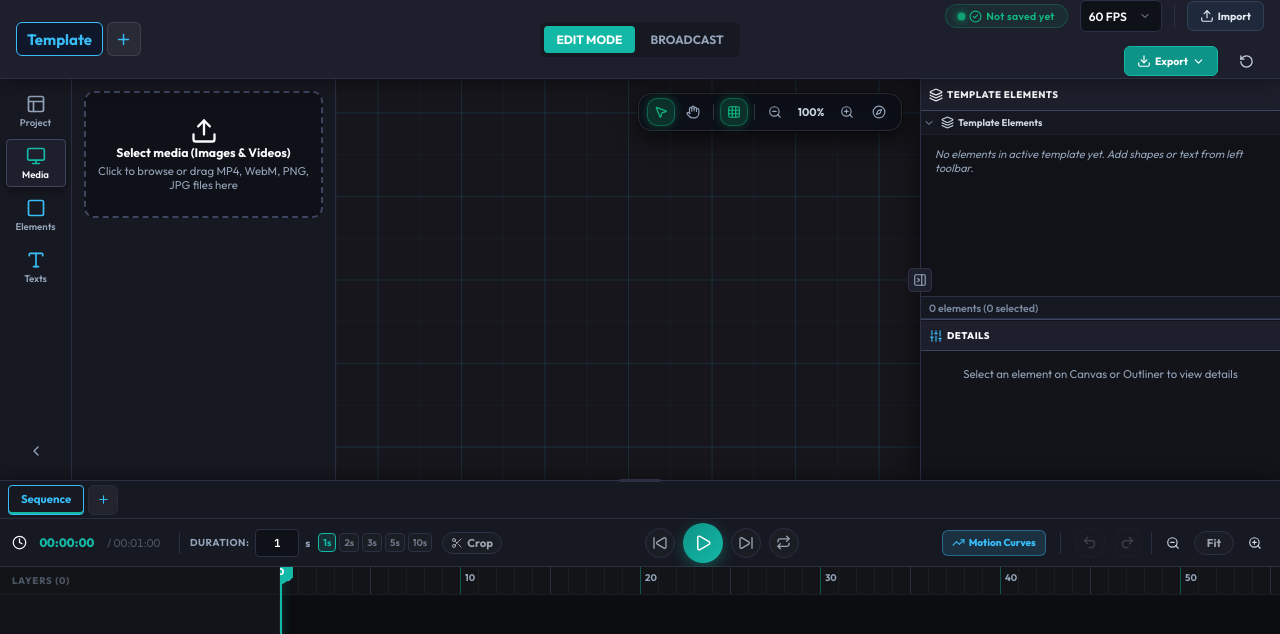
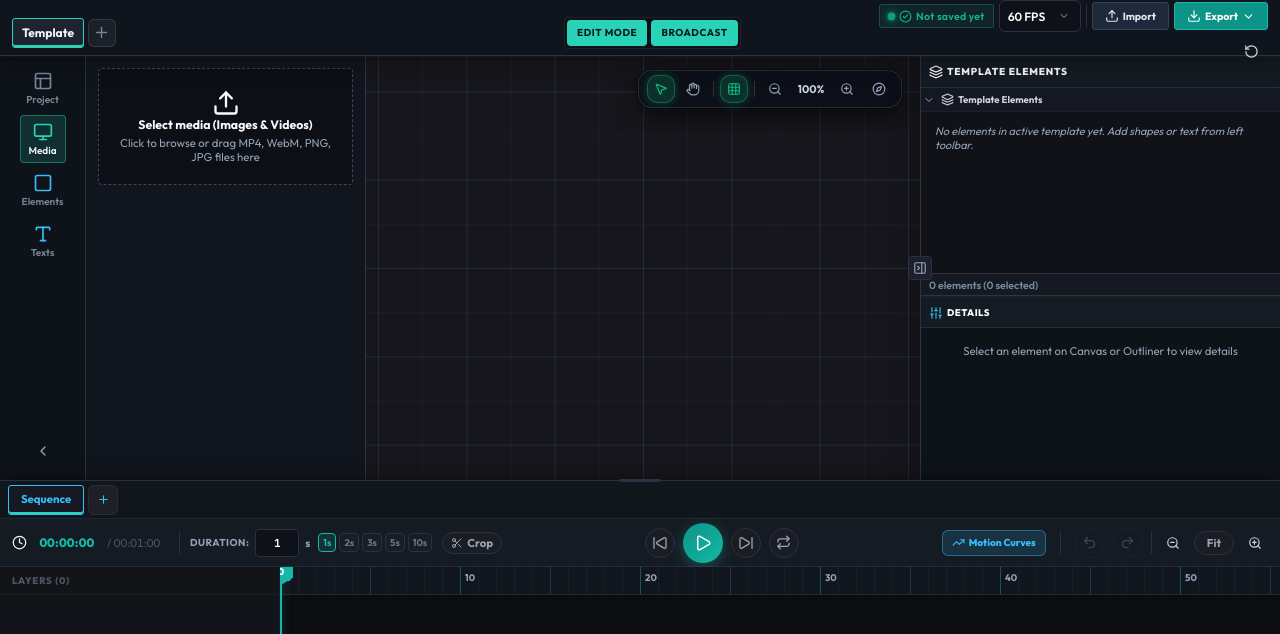
Before and after one commit to ErtugrulAK/keyframe-character-studio, a React (Vite) app: page / in a window 1280 px wide. Shown: the top 634 px of the page. Built offline with nearby package versions, Linux system fonts and the light colour scheme.

Commit message:
feat: establish professional KCS editor visual language

```diff
--- a/src/App.tsx
+++ b/src/App.tsx
@@ -8,6 +8,7 @@ import { PropertyInspector } from './components/Inspector/PropertyInspector';
 import { SequencerTimeline } from './components/Timeline/SequencerTimeline';
 import { LiveDirectorPanel } from './components/Broadcast/LiveDirectorPanel';
 
+import './kcsEditorTheme.css';
 const MainAppContent: React.FC = () => {
   const { setIsPlaying, appMode } = useAnimator();
   const [isInspectorVisible, setIsInspectorVisible] = useState(true);
--- a/src/components/Canvas/StageCanvas.css
+++ b/src/components/Canvas/StageCanvas.css
@@ -3,8 +3,8 @@
   height: 100%;
   background-color: var(--bg-darkest);
   background-image:
-    radial-gradient(circle at 1px 1px, rgba(255, 255, 255, 0.07) 1px, transparent 0),
-    radial-gradient(circle at 50% 50%, rgba(56, 189, 248, 0.04) 0%, rgba(18, 20, 26, 0.96) 100%);
+    radial-gradient(circle at 1px 1px, rgba(255, 255, 255, 0.04) 1px, transparent 0),
+    radial-gradient(circle at 50% 50%, rgba(56, 189, 248, 0.03) 0%, rgba(10, 14, 19, 0.98) 100%);
   background-size: 24px 24px, 100% 100%;
   background-position: 0 0, center center;
   position: relative;
--- /dev/null
+++ b/src/kcsEditorTheme.css
@@ -0,0 +1,121 @@
+/* KCS Professional Editor surface language. Domain components keep ownership; this file only defines visual hierarchy. */
+/* Preserve the established editor coordinate frame while refining its visual language. */
+:root {
+  color-scheme: dark;
+  --kcs-bg-app: #0b0e13;
+  --kcs-bg-canvas: #080b10;
+  --kcs-bg-panel: #11151c;
+  --kcs-bg-surface: #171c24;
+  --kcs-bg-elevated: #1d2430;
+  --kcs-bg-input: #0c1016;
+  --kcs-bg-hover: #202a36;
+  --kcs-bg-active: rgba(41, 211, 183, 0.14);
+  --kcs-border-subtle: rgba(148, 163, 184, 0.13);
+  --kcs-border-default: rgba(148, 163, 184, 0.22);
+  --kcs-border-focus: #52e2c7;
+  --kcs-text-primary: #f1f5f9;
+  --kcs-text-secondary: #b5c0ce;
+  --kcs-text-muted: #788596;
+  --kcs-text-disabled: #4f5a68;
+  --kcs-accent: #29d3b7;
+  --kcs-accent-hover: #61e6d0;
+  --kcs-accent-keyframe: #e7b75b;
+  --kcs-warning: #f1b75b;
+  --kcs-danger: #f16f78;
+  --kcs-control-xs: 24px;
+  --kcs-control-sm: 28px;
+  --kcs-control-md: 32px;
+  --kcs-radius-control: 3px;
+  --kcs-radius-panel: 5px;
+  --kcs-motion-fast: 120ms;
+  --kcs-motion-standard: 180ms;
+  --kcs-motion-panel: 240ms;
+}
+
+html, body, #root { background: var(--kcs-bg-app); }
+body { font-family: Inter, 'Segoe UI', sans-serif; }
+button, input, select, textarea { border-radius: var(--kcs-radius-control); }
+button { transition: background-color var(--kcs-motion-fast) ease, border-color var(--kcs-motion-fast) ease, color var(--kcs-motion-fast) ease, opacity var(--kcs-motion-fast) ease; }
+button:focus-visible, input:focus-visible, select:focus-visible, textarea:focus-visible { outline: 2px solid var(--kcs-border-focus); outline-offset: 2px; }
+
+.app-container { background: var(--kcs-bg-app); }
+.main-layout { background: var(--kcs-bg-canvas); }
+
+.header-bar {
+  min-height: 56px;
+  height: 56px;
+  padding: 0 12px;
+  gap: 12px;
+  background: #10151d;
+  border-bottom: 1px solid var(--kcs-border-default);
+  box-shadow: 0 1px 0 rgba(255,255,255,.025), 0 8px 22px rgba(0,0,0,.28);
+}
+.header-brand { flex: 0 1 34%; }
+.header-template-tabs { gap: 4px; }
+.header-tab { height: 30px; padding: 0 9px; border-radius: 3px; background: transparent; border-color: transparent; color: var(--kcs-text-secondary); font-size: 12px; }
+.header-tab:hover { background: var(--kcs-bg-hover); border-color: var(--kcs-border-subtle); }
+.header-tab.active { color: var(--kcs-text-primary); background: var(--kcs-bg-elevated); border-color: var(--kcs-accent); box-shadow: inset 0 -2px var(--kcs-accent); }
+.header-tab.add-tab { width: 28px; height: 28px; color: var(--kcs-text-muted); }
+.header-center-controls { gap: 8px; }
+.header-center-controls > div { background: var(--kcs-bg-input) !important; border: 1px solid var(--kcs-border-subtle); border-radius: 4px !important; padding: 2px !important; }
+.header-center-controls button { height: 26px; padding: 0 10px !important; font-size: 10px !important; letter-spacing: .06em; }
+.header-center-controls button[style*="background"] { background: var(--kcs-accent) !important; color: #071713 !important; }
+.autosave-status-badge { padding: 4px 8px; border-radius: 3px; background: rgba(41,211,183,.08); border-color: rgba(41,211,183,.24); font-size: 10px; }
+.header-actions { gap: 5px; }
+.header-actions button, .header-actions .btn-icon { min-height: 28px; height: 28px; border-radius: 3px; }
+
+.left-sidebar-nav { width: 86px; padding: 8px 5px; gap: 3px; background: #0e131a; border-right-color: var(--kcs-border-default); }
+.sidebar-nav-item { width: 46px; height: 48px; border-radius: 4px; gap: 3px; color: var(--kcs-text-muted); }
+.sidebar-nav-item:hover { background: var(--kcs-bg-hover); }
+.sidebar-nav-item.active { background: var(--kcs-bg-active); border-color: rgba(41,211,183,.42); box-shadow: none; color: var(--kcs-text-primary); }
+.sidebar-nav-item.active .nav-icon { color: var(--kcs-accent); }
+.nav-label { font-size: 10px; font-weight: 600; }
+.left-drawer-panel { width: 280px; background: #11161e; border-right-color: var(--kcs-border-default); }
+.drawer-content { padding: 12px; gap: 10px; }
+.drawer-header { padding-bottom: 8px; border-bottom-color: var(--kcs-border-subtle); }
+.dropzone-box { padding: 20px 10px; border-width: 1px; border-radius: 4px; background: var(--kcs-bg-input); }
+.drawer-item-card { padding: 10px 6px; border-radius: 4px; background: var(--kcs-bg-surface); border-color: var(--kcs-border-subtle); }
+
+.motion-design-right-sidebar { --right-inspector-width: 360px; background: #10151c; border-left-color: var(--kcs-border-default); box-shadow: -8px 0 24px rgba(0,0,0,.2); }
+.outliner-dock { background: #11161e; border-bottom-color: var(--kcs-border-default); }
+.details-dock { background: #0e131a; }
+.sidebar-pane-divider { height: 4px; background: #080b10; border-color: var(--kcs-border-subtle); }
+.sidebar-pane-divider:hover { background: var(--kcs-accent); }
+.outliner-header, .outliner-table-header { background: #151b23; border-bottom-color: var(--kcs-border-subtle); }
+.outliner-title { letter-spacing: .08em; font-size: 10px; }
+.outliner-search-box { background: #0d1218; }
+.search-input-wrapper { background: var(--kcs-bg-input); border-color: var(--kcs-border-subtle); }
+
+.details-container, .property-inspector, .inspector-content { background: transparent; }
+.details-header, .section-header, .style-card-header, .transform-card-header { background: #151b23; border-color: var(--kcs-border-subtle); }
+.style-card, .transform-card { background: transparent; border-color: var(--kcs-border-subtle); border-radius: var(--kcs-radius-panel); }
+.input-field, .input-control, .select-control, .textarea-control { height: 28px; background: var(--kcs-bg-input); border-color: var(--kcs-border-subtle); border-radius: 3px; font-family: 'JetBrains Mono', monospace; font-variant-numeric: tabular-nums; }
+.input-control:focus, .select-control:focus, .textarea-control:focus { background: #0b1016; border-color: var(--kcs-border-focus); box-shadow: 0 0 0 2px rgba(82,226,199,.13); }
+
+.sequencer-timeline { background: #0c1117; border-top-color: var(--kcs-border-default); }
+.timeline-header, .timeline-toolbar, .timeline-controls { background: #151b23; border-color: var(--kcs-border-subtle); }
+.track-outliner, .tracks-container { background: #0d1218; }
+.track-row, .track-lane { border-bottom-color: rgba(148,163,184,.08); }
+.track-row:hover, .track-lane:hover { background: rgba(255,255,255,.025); }
+.keyframe, .keyframe-diamond { filter: saturate(.9); }
+.time-ruler { background: #11161e; border-color: var(--kcs-border-subtle); }
+.playhead { background: var(--kcs-accent); box-shadow: 0 0 8px rgba(41,211,183,.45); }
+
+.canvas-viewport-radial-bg { background-color: var(--kcs-bg-canvas); background-image: radial-gradient(circle at 1px 1px, rgba(148,163,184,.08) 1px, transparent 0), radial-gradient(circle at 50% 45%, rgba(41,211,183,.035), transparent 68%); background-size: 24px 24px, 100% 100%; }
+.canvas-viewport-toolbar, .viewport-toolbar { background: rgba(14,19,26,.92); border-color: var(--kcs-border-default); box-shadow: 0 5px 16px rgba(0,0,0,.28); }
+
+@media (max-width: 1100px) {
+  .header-bar { padding: 0 8px; gap: 6px; }
+  .left-drawer-panel { width: 224px; }
+  .motion-design-right-sidebar { --right-inspector-width: 320px; }
+}
+@media (max-width: 800px) {
+  .header-brand { flex-basis: auto; }
+  .header-center-controls { order: 3; flex-basis: 100%; }
+  .header-bar { height: auto; min-height: 48px; padding-block: 4px; }
+  .left-drawer-panel { width: 196px; }
+  .motion-design-right-sidebar { --right-inspector-width: 286px; }
+}
+@media (prefers-reduced-motion: reduce) {
+  button, .motion-design-right-sidebar, .left-toolbar-container { transition: none !important; }
+}
```
Also changed, not shown: 3 other files (tests, documents, lock files or other folders).
